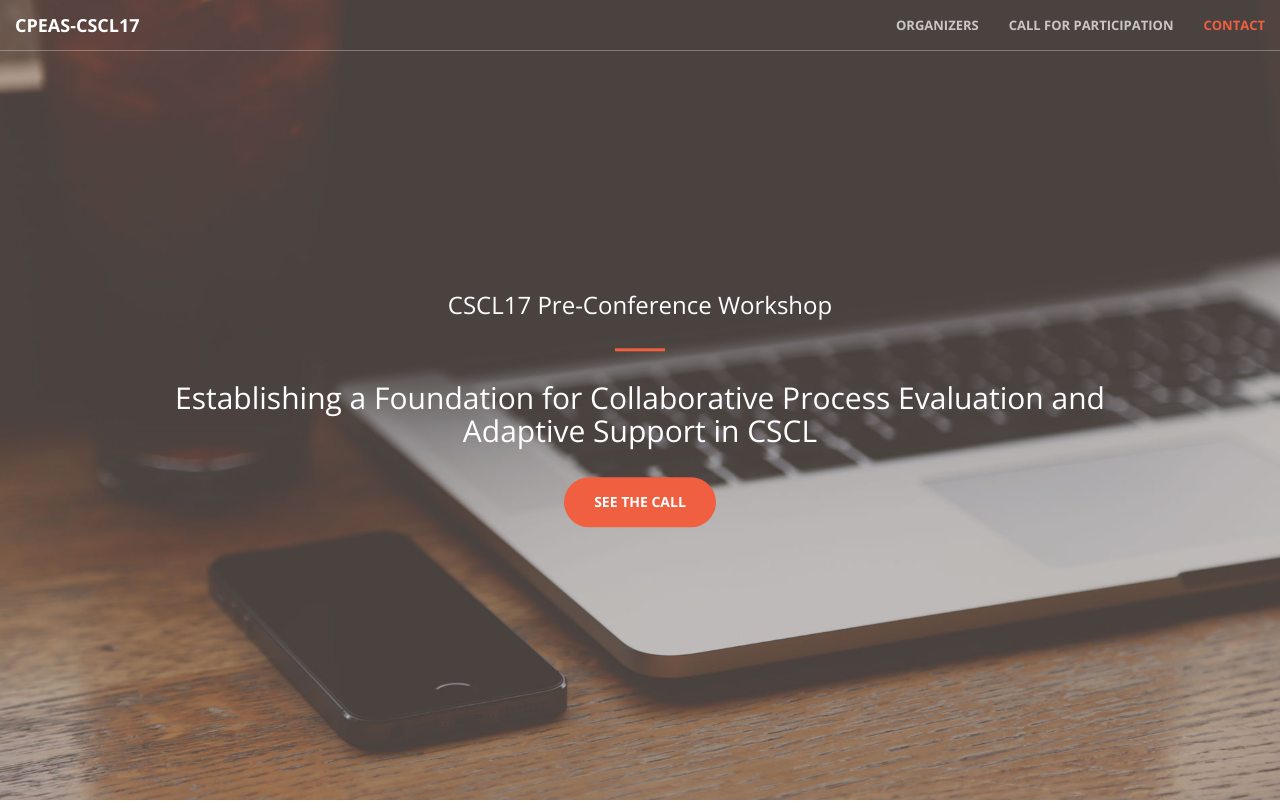
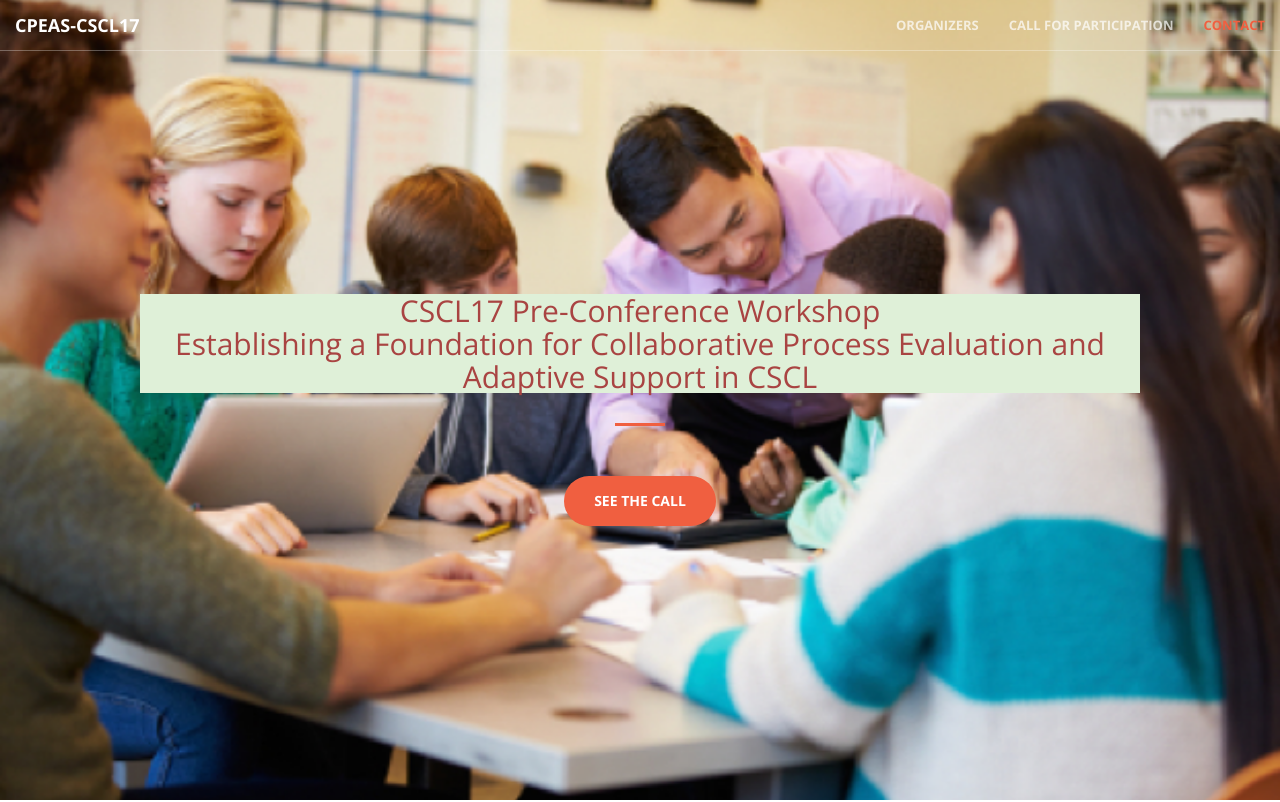
Before and after one commit to cpeas-cscl/cpeas-cscl.github.io, a website: page index.html in a window 1280 px wide. Shown: the top 802 px of the page. Drawn offline with nearby package versions, Linux system fonts and the light colour scheme.

Commit message:
update background img

```diff
--- a/index.html
+++ b/index.html
@@ -68,9 +68,9 @@
     <header>
         <div class="header-content">
             <div class="header-content-inner">
-                <h3 id="homeHeading">CSCL17 Pre-Conference Workshop</h3>
+                <h2 class="bg-success text-danger">CSCL17 Pre-Conference Workshop
+                  <br>Establishing a Foundation for Collaborative Process Evaluation and Adaptive Support in CSCL</h2>
                 <hr>
-                <h2>Establishing a Foundation for Collaborative Process Evaluation and Adaptive Support in CSCL</h2>
                 <br />
                 <a href="#call" class="btn btn-primary btn-xl page-scroll">See the Call</a>
             </div>
--- a/less/creative.less
+++ b/less/creative.less
@@ -165,7 +165,7 @@ header {
     min-height: auto;
     .background-cover;
     background-position: center;
-    background-image: url('../img/header.jpg');
+    background-image: url('../img/header.png');
     text-align: center;
     color: white;
     .header-content {
```
Also changed, not shown: css/creative.css, css/creative.min.css, img/header.png (added).
